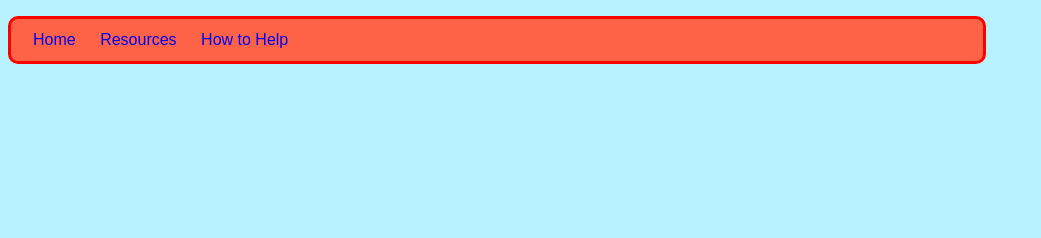
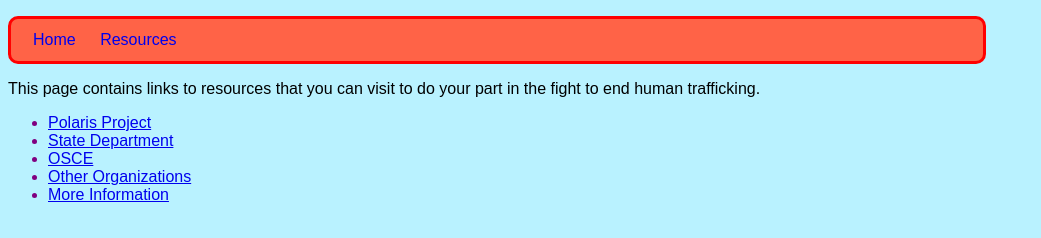
Before and after one commit to doskzorak/Sample_Website-3, a plain HTML site: page Resources.html in a window 1280 px wide. Shown: the whole page, without its empty margins (0-1041 px from the left). Drawn offline with Linux system fonts and the light colour scheme.

Commit message:
Another commit

```diff
--- a/Resources.html
+++ b/Resources.html
@@ -13,12 +13,28 @@
             <ul>
                 <li><a href="index.html">Home</a></li>
                 <li><a href="Resources.html">Resources</a></li>
-                <li><a href="HowtoHelp.html">How to Help</a></li>
+                <!--<li><a href="HowtoHelp.html">How to Help</a></li> -->
             </ul>
         </nav>
     </header>
     <main>
-
+        <div>
+            <p id=normal>
+                This page contains links to resources that you can visit to do your
+                part in the fight to end human trafficking.
+            </p>
+        </div>
+        <div>
+            <p id=normal>
+                <ul>
+                <li><a type="text/css" rel="stylesheet" href="http://www.polarisproject.org">Polaris Project</link></li>
+                <li><a type="text/css" rel="stylesheet" href="https://www.state.gov/20-ways-you-can-help-fight-human-trafficking/">State Department</link></li>
+                <li><a type="text/css" rel="stylesheet" href="http://www.osce.org">OSCE</link></li>
+                <li><a type="text/css" rel="stylesheet" href="https://www.themuse.com/advice/the-fight-for-freedom-7-organizations-combatting-human-trafficking">Other Organizations</link></li>
+                <li><a type="text/css" rel="stylesheet" href="http://www.notforsalecampaign.org/what-is-human-trafficking/?gclid=EAIaIQobChMI8eK28ui25wIVex-tBh25egvGEAAYAiAAEgKhV_D_BwE">More Information</link></li>
+                </ul>
+            </p>
+        </div>
     </main>
     <link type="text/javascript" src="app.js"></link>
 </body>
--- a/style.css
+++ b/style.css
@@ -80,6 +80,10 @@ iframe {
     padding-bottom: 10px;
 }
 
+#normal {
+    color: black;
+}
+
 #myCoolText {
     color: #FFFF00;
     border: 2px ridge #CCFFFF;
```
Also changed, not shown: index.html (+7 -3 lines).
